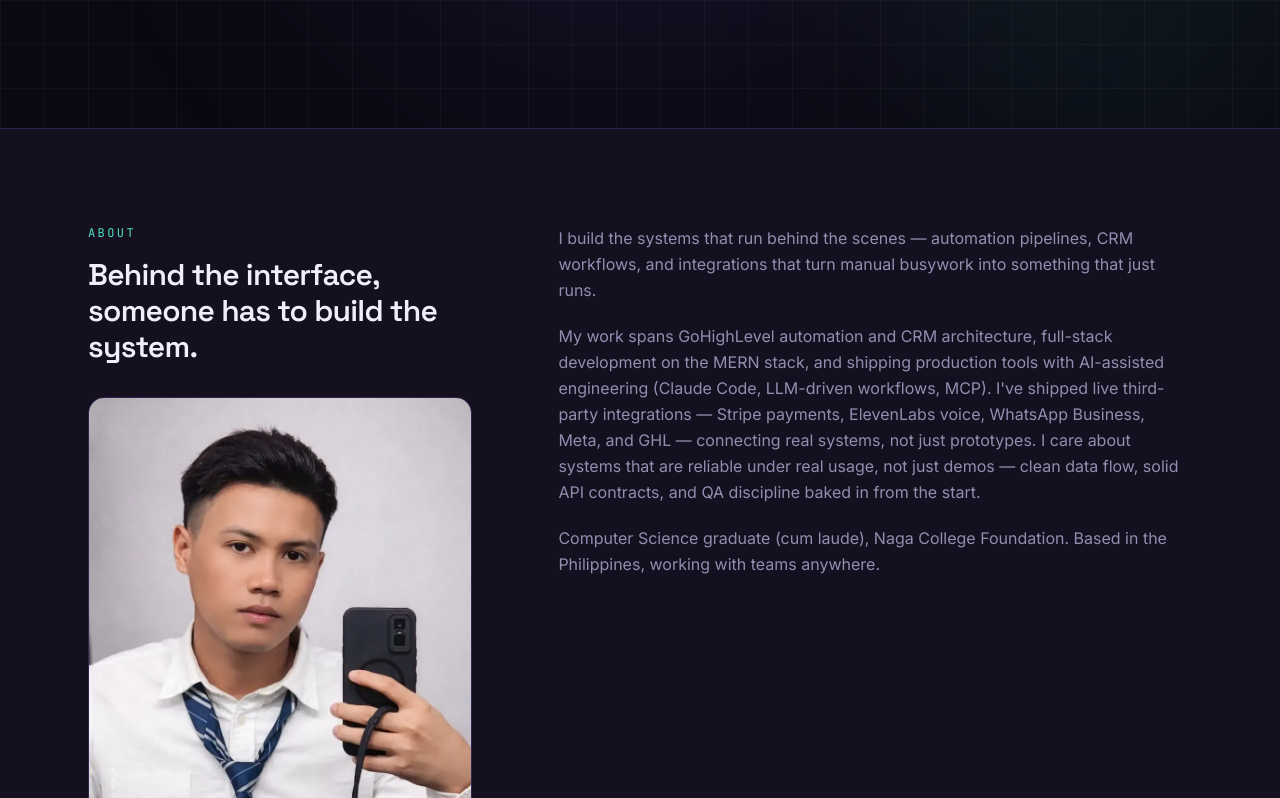
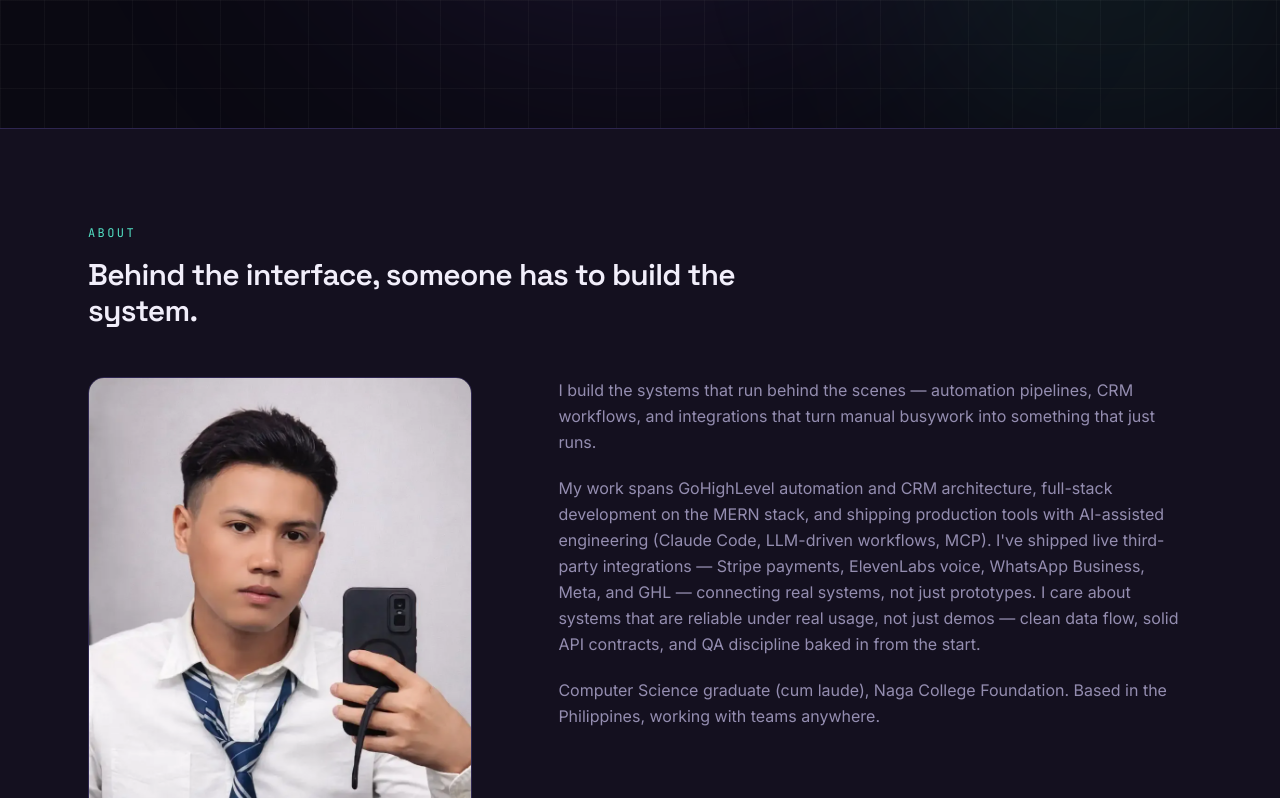
Before and after one commit to dooddles07/Portolio, a React (Vite) app: page / in a window 1280 px wide. Shown: the part 462-1260 px from the top of the page. Built offline with nearby package versions, Linux system fonts and the light colour scheme.

Commit message:
fix: top-align about bio text with image

```diff
--- a/src/components/About.tsx
+++ b/src/components/About.tsx
@@ -4,17 +4,17 @@ import Reveal from './Reveal'
 export default function About() {
   return (
     <section id="about" className="border-t border-line bg-surface">
-      <div className="mx-auto grid max-w-6xl gap-12 px-6 py-24 md:grid-cols-[0.8fr_1.2fr]">
-        <div>
+      <div className="mx-auto max-w-6xl px-6 py-24">
         <Reveal>
           <p className="eyebrow mb-4">About</p>
-            <h2 className="font-display text-3xl font-semibold tracking-tight text-ink">
+          <h2 className="max-w-2xl font-display text-3xl font-semibold tracking-tight text-ink">
             Behind the interface, someone has to build the system.
           </h2>
         </Reveal>
 
-          <Reveal delay={0.15}>
-            <div className="mt-8 aspect-[4/5] w-full max-w-sm overflow-hidden rounded-2xl border border-line">
+        <div className="mt-12 grid gap-12 md:grid-cols-[0.8fr_1.2fr]">
+          <Reveal delay={0.1}>
+            <div className="aspect-[4/5] w-full max-w-sm overflow-hidden rounded-2xl border border-line">
               <img
                 src={profile.avatarUrl}
                 alt={profile.name}
@@ -22,16 +22,16 @@ export default function About() {
               />
             </div>
           </Reveal>
-        </div>
 
           <div className="space-y-5">
             {profile.bio.map((p, i) => (
-            <Reveal key={i} delay={i * 0.08}>
+              <Reveal key={i} delay={0.1 + i * 0.08}>
                 <p className="text-base leading-relaxed text-muted">{p}</p>
               </Reveal>
             ))}
           </div>
         </div>
+      </div>
     </section>
   )
 }
```
Lines whose indentation alone changed are shown as unchanged.
